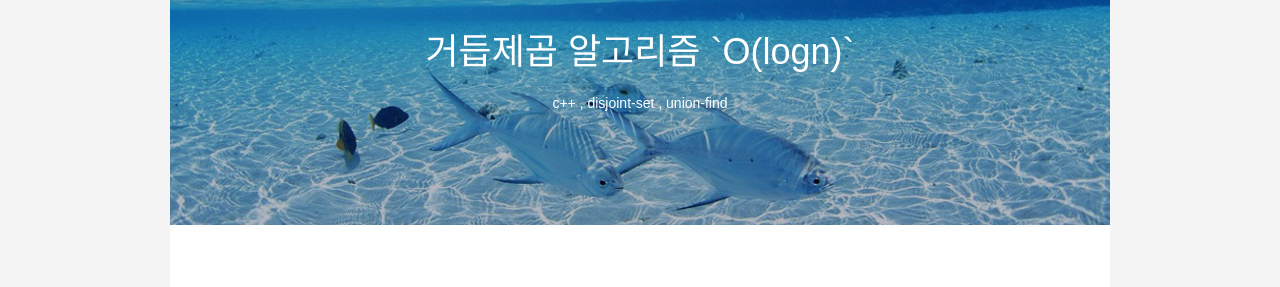
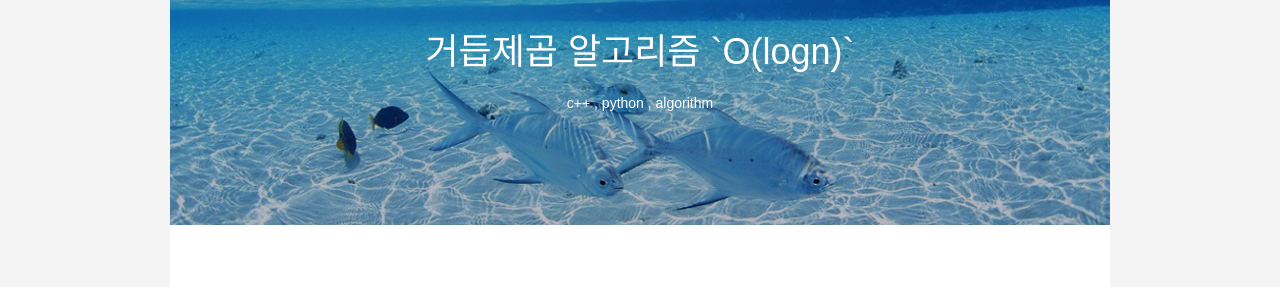
Before and after one commit to MilkClouds/milkclouds.github.io, a Jekyll site: the page built from _posts/2019-1-20-거듭제곱 알고리즘.md, in a window 1280 px wide and 900 px high. Shown: the part 219-506 px from the top of the window. Built offline with Jekyll 4.4.1, drawn with Linux system fonts in a browser that asks for light colours; some web fonts are replaced; comment, search, counter and statistics services are not loaded.

Commit message:
Update 2019-1-20-거듭제곱 알고리즘.md

```diff
--- a/_posts/2019-1-20-거듭제곱 알고리즘.md
+++ b/_posts/2019-1-20-거듭제곱 알고리즘.md
@@ -4,7 +4,7 @@ title: '거듭제곱 알고리즘 `O(logn)`'
 author: milkclouds
 comments: true
 date: 2019-01-20 17:38
-tags: [c++, disjoint-set, union-find]
+tags: [c++, python, algorithm]
 
 ---
 
```
